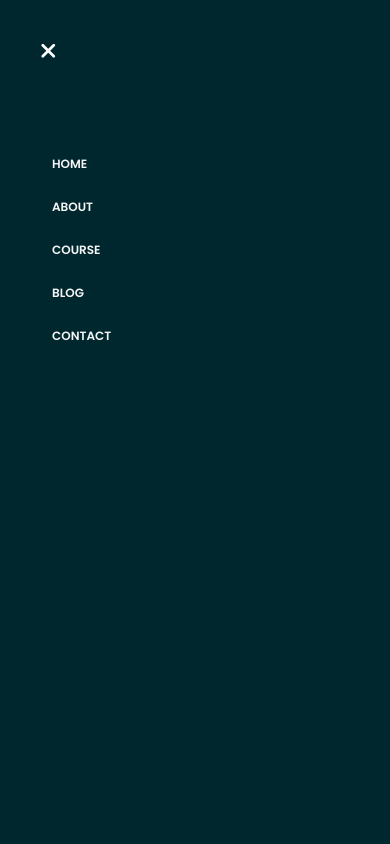
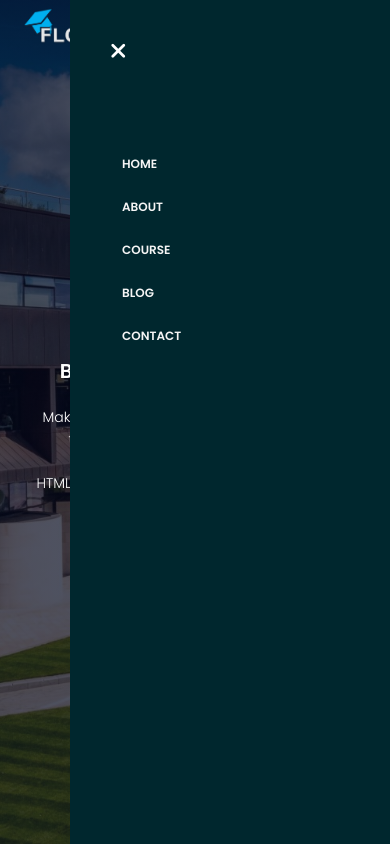
Before and after one commit to Aactec/Flourish, a plain HTML site: page index.html in a window 390 px wide. Both pictures are taken after a click on the icon 346 px from the left and 30 px from the top of the page. Shown: the top 844 px of the page. Drawn offline with Linux system fonts and the light colour scheme; a web font is replaced by a local one.

Commit message:
up to date

```diff
--- a/script.js
+++ b/script.js
@@ -1,7 +1,7 @@
 const navLinks = document.getElementById("navLinks");
 function showMenu() {
-    navLinks.style.right = "0%";
+    navLinks.style.right = "0";
 }
 function hideMenu() {
-    navLinks.style.right = "-100%";
+    navLinks.style.right = "-320px";
 }
--- a/style.css
+++ b/style.css
@@ -108,9 +108,9 @@ nav .navbar{
         position: absolute;
         background: #00272e;
         height: 100vh;
-        width: 100%;
+        width: 320px;
         top: 0;
-        right: -100%;
+        right: -320px;
         text-align: left;
         z-index: 2;
         transition: 0.8s;
```
